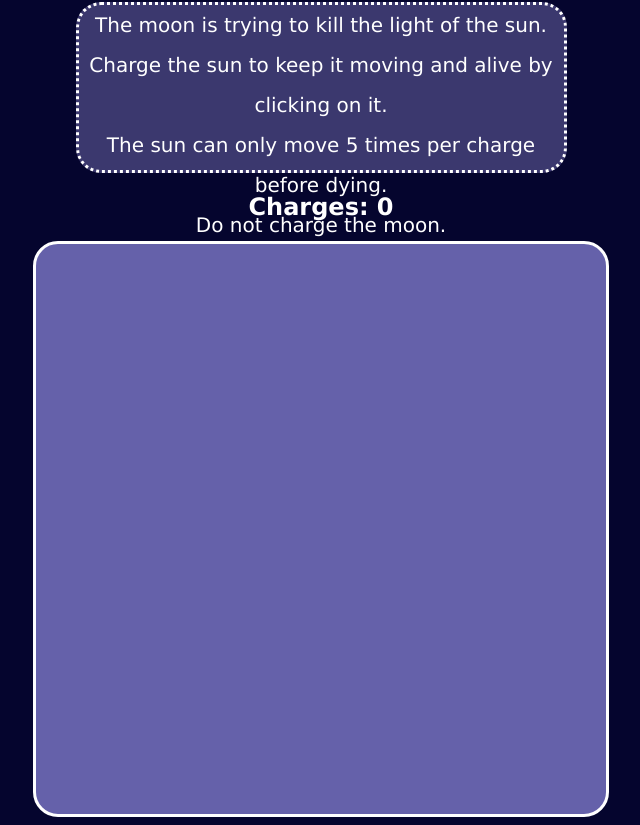
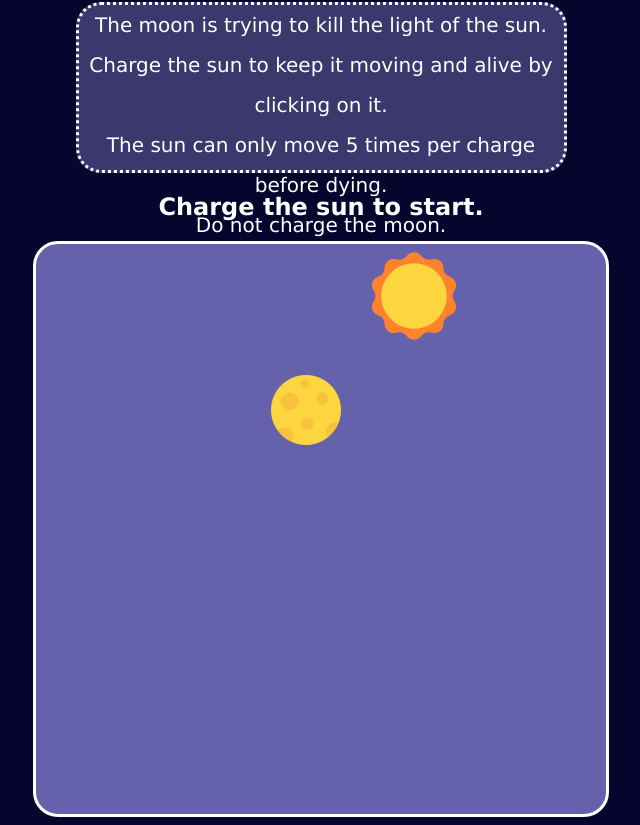
Before and after one commit to Famlam2/Dance-of-Ra-Luna, a plain HTML site: page index.html in a window 1280 px wide. Shown: the part 79-904 px from the top of the page, without its empty margins (319-959 px from the left). Drawn offline with Linux system fonts and the light colour scheme.

Commit message:
Changed start condition & aesthetic changes

```diff
--- a/index.html
+++ b/index.html
@@ -15,7 +15,7 @@
             The sun can only move 5 times per charge before dying.<br>
             Do not charge the moon.<br>
         </p>
-        <h2 id = "score">Charges: 0</h2>
+        <h2 id = "score"></h2>
         <div id = "board"></div>
     </body>
 </html>
--- a/script.js
+++ b/script.js
@@ -4,6 +4,7 @@ let speed = 20;
 let tilesShown = 0;
 let tilesSinceClick = 0;
 let score = 0;
+let initialGameStarted = false;
 let gameOver = false;
 let clicked = false;
 
@@ -18,7 +19,7 @@ function prepGame() {
         tile.addEventListener("click", selectTile);
         document.getElementById("board").appendChild(tile);
     }
-    setTimeout(changeTileTimeout, 7500);
+    changeTileTimeout();
 }
 
 function getRandomNum(r) {
@@ -39,16 +40,18 @@ function setSunTile() {
     let sunTile = document.createElement("img");
     sunTile.src = "sol.png";
     let num = getRandomNum(15);
-    while (curMoonTile && curMoonTile.id === num) {
+    while ((curMoonTile && curMoonTile.id === num) || (curSunTile && curSunTile.id === num)) {
         num = getRandomNum(15);
     }
 
     curSunTile = document.getElementById(num);
     curSunTile.appendChild(sunTile);
+    if (initialGameStarted) {
         tilesShown++;
         tilesSinceClick++;
         clicked = false;
         changeTileTimeout();
+    }
 }
 
 function setMoonTile() {
@@ -63,7 +66,7 @@ function setMoonTile() {
     let moonTile = document.createElement("img");
     moonTile.src = "hecate.png";
     let num = getRandomNum(15);
-    while (curSunTile && curSunTile.id === num) {
+    while ((curSunTile && curSunTile.id === num) || (curMoonTile && curMoonTile.id === num)) {
         num = getRandomNum(15);
     }
 
@@ -82,17 +85,24 @@ function changeTileTimeout() {
         return;
     }
 
+    if (initialGameStarted) {
         let t;
         if (tilesShown % 10 === 0 && speed > 8) {
             speed -= 2;
         }
 
         t = getRandomNum(speed) * 100;
-    while (t < (speed * 100)/4) {
+        while (t < (speed * 100) / 4) {
             t = getRandomNum(speed) * 100;
         }
         setTimeout(setSunTile, t);
         setTimeout(setMoonTile, t);
+    }
+    else {
+        document.getElementById("score").innerText = "Charge the sun to start.";
+        setSunTile();
+        setMoonTile();
+    }
 }
 
 function selectTile() {
@@ -117,15 +127,19 @@ function selectTile() {
         return;
     }
     if (this === curSunTile && !clicked) {
-        curSunTile.style.boxShadow = "0 0 100px yellow";
+        curSunTile.style.boxShadow = "inset 0 0 100px yellow";
         score++;
         clicked = true;
         tilesSinceClick = 0;
         document.getElementById("score").innerHTML = "Charges: " + score.toString();
+        if (!initialGameStarted) {
+            initialGameStarted = true;
+            changeTileTimeout();
+        }
     }
     else if (this === curMoonTile) {
         curSunTile.style.boxShadow = "none";
-        curMoonTile.style.boxShadow = "0 0 100px black";
+        curMoonTile.style.boxShadow = "inset 0 0 100px black";
         curSunTile.style.opacity = "50%";
         document.getElementById("score").innerText = "The world is plunged into darkness after " + score + " successful charge(s).\nClick the sun to retry.";
         gameOver = true;
--- a/style.css
+++ b/style.css
@@ -51,4 +51,5 @@ body {
     align-content: center;
 
     border-radius: 100px;
+    /*border: 3px dotted white;*/
 }
```
Lines whose indentation alone changed are shown as unchanged.
